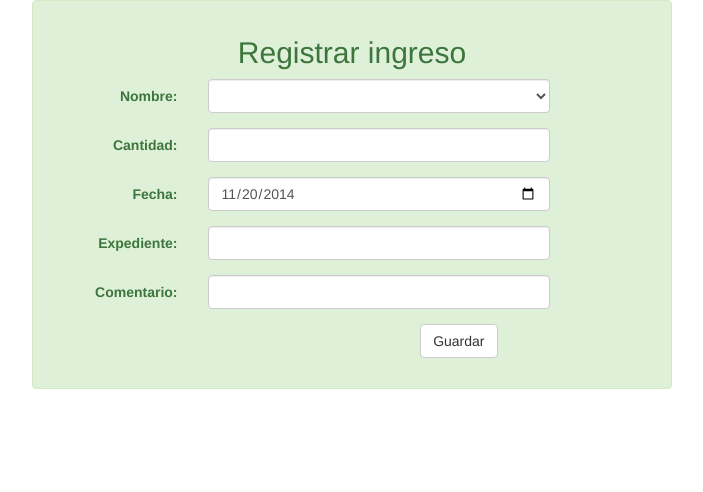
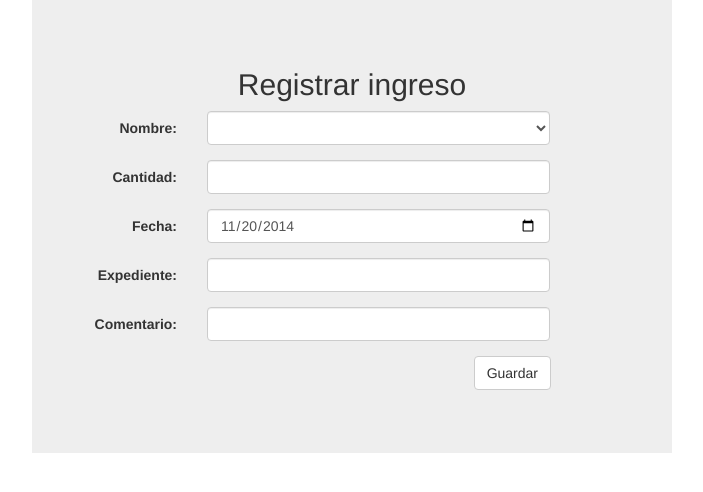
Before and after one commit to yo-alan/limpieza, a PHP site: page /elemento/ingreso.php in a window 1280 px wide. Shown: the part 72-564 px from the top of the page, without its empty margins (288-991 px from the left). Run offline with PHP 8.4, Linux system fonts and the light colour scheme; data that the repository does not hold is empty; some libraries are stand-ins or nearby versions.

Commit message:
Cambio el form del ingreso de elementos.

```diff
--- a/templates/elemento/ingreso.php
+++ b/templates/elemento/ingreso.php
@@ -38,7 +38,7 @@
 			</div>
 		</header>
 		<article>
-			<div class="container row clearfix col-md-6 col-md-offset-3 alert alert-success">
+			<div class="container col-md-6 col-md-offset-3 jumbotron">
 				<div class="text-center">
 					<h2>Registrar ingreso</h2>
 				</div>
@@ -80,7 +80,7 @@
 						</div>
 					</div>
 					<div class="form-group">
-						<div class="col-sm-4 col-md-offset-7">
+						<div class="col-sm-4 col-md-offset-8">
 							<button type='submit' class='btn btn-default'>Guardar</button>
 						</div>
 					</div>
```
